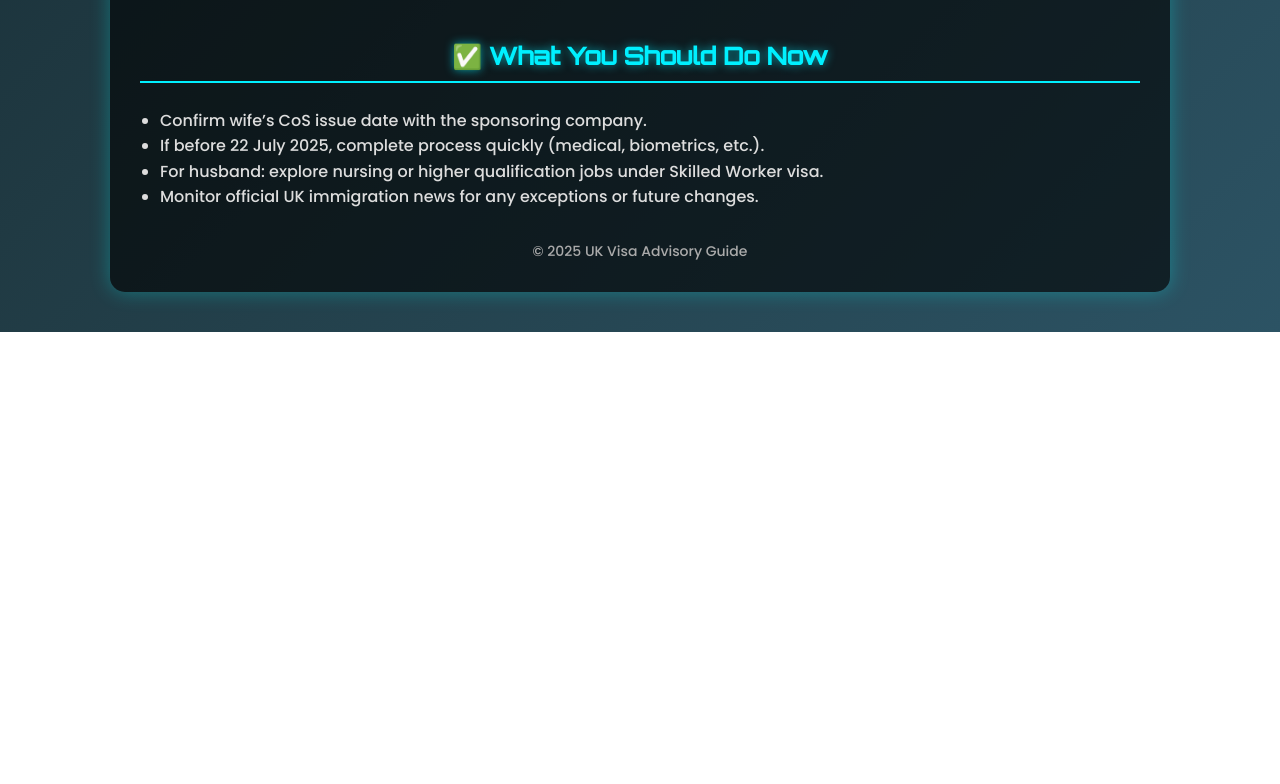
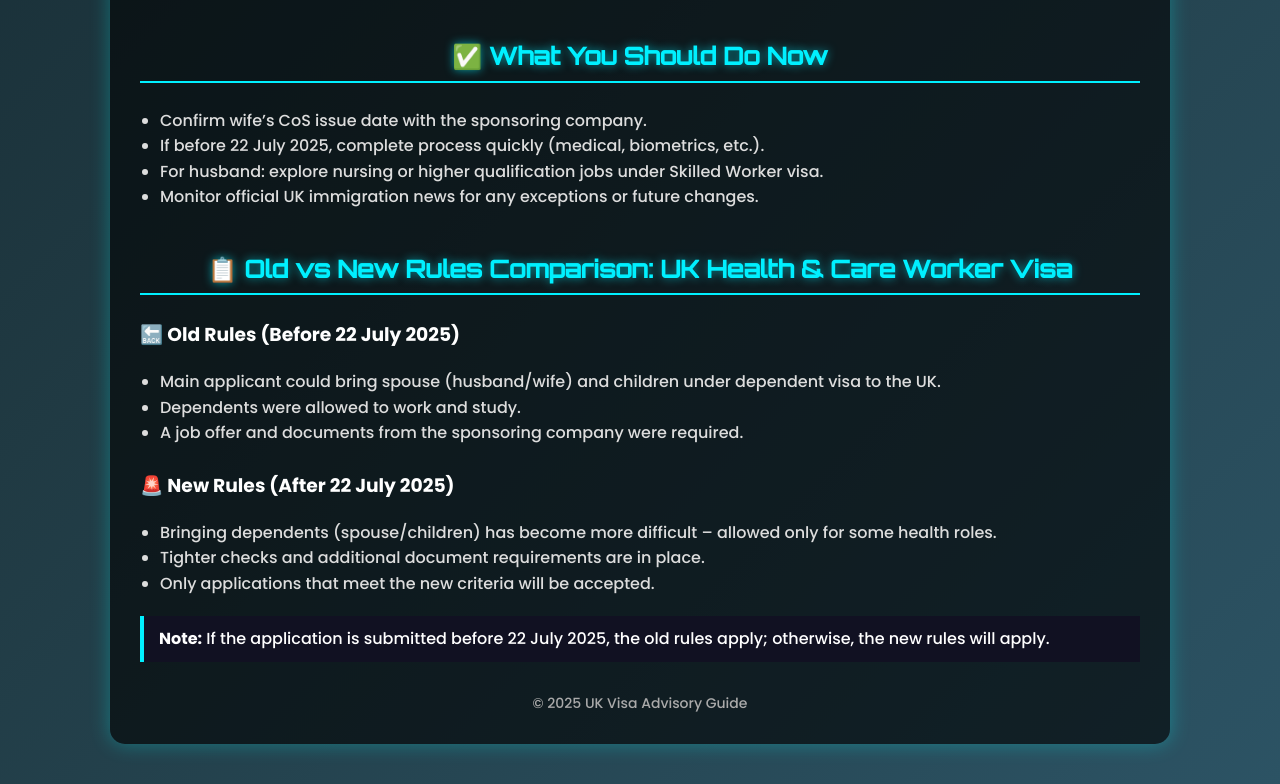
Before and after one commit to ukHealthcareinfo/New_Or_Old_RuleHealthCare, a plain HTML site: page index.html in a window 1280 px wide. Shown: the part 1125-1909 px from the top of the page. Before the commit the page ends 1457 px from the top, so only its background shows below. Drawn offline with Linux system fonts and the light colour scheme.

Commit message:
Update index.html

```diff
--- a/index.html
+++ b/index.html
@@ -1,4 +1,3 @@
-
 <!DOCTYPE html>
 <html lang="en">
 <head>
@@ -114,6 +113,29 @@
         </ul>
     </div>
 
+    <h2><strong>📋 Old vs New Rules Comparison: UK Health & Care Worker Visa</strong></h2>
+    <div class="section">
+        <h3><strong>🔙 Old Rules (Before 22 July 2025)</strong></h3>
+        <ul>
+            <li>Main applicant could bring spouse (husband/wife) and children under dependent visa to the UK.</li>
+            <li>Dependents were allowed to work and study.</li>
+            <li>A job offer and documents from the sponsoring company were required.</li>
+        </ul>
+    </div>
+
+    <div class="section">
+        <h3><strong>🚨 New Rules (After 22 July 2025)</strong></h3>
+        <ul>
+            <li>Bringing dependents (spouse/children) has become more difficult – allowed only for some health roles.</li>
+            <li>Tighter checks and additional document requirements are in place.</li>
+            <li>Only applications that meet the new criteria will be accepted.</li>
+        </ul>
+    </div>
+
+    <div class="note">
+        <strong>Note:</strong> If the application is submitted before 22 July 2025, the old rules apply; otherwise, the new rules will apply.
+    </div>
+
     <footer>&copy; 2025 UK Visa Advisory Guide</footer>
 </div>
 </body>
```
